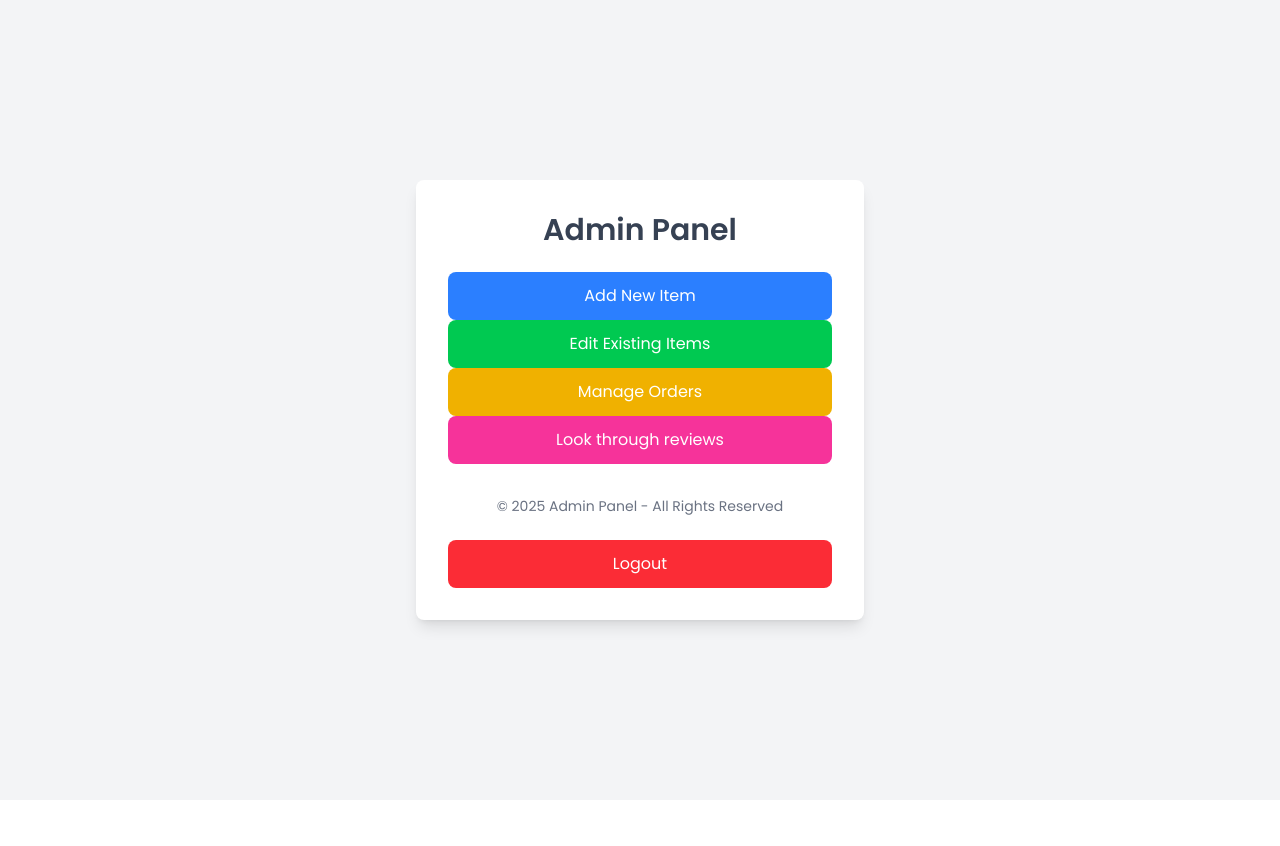
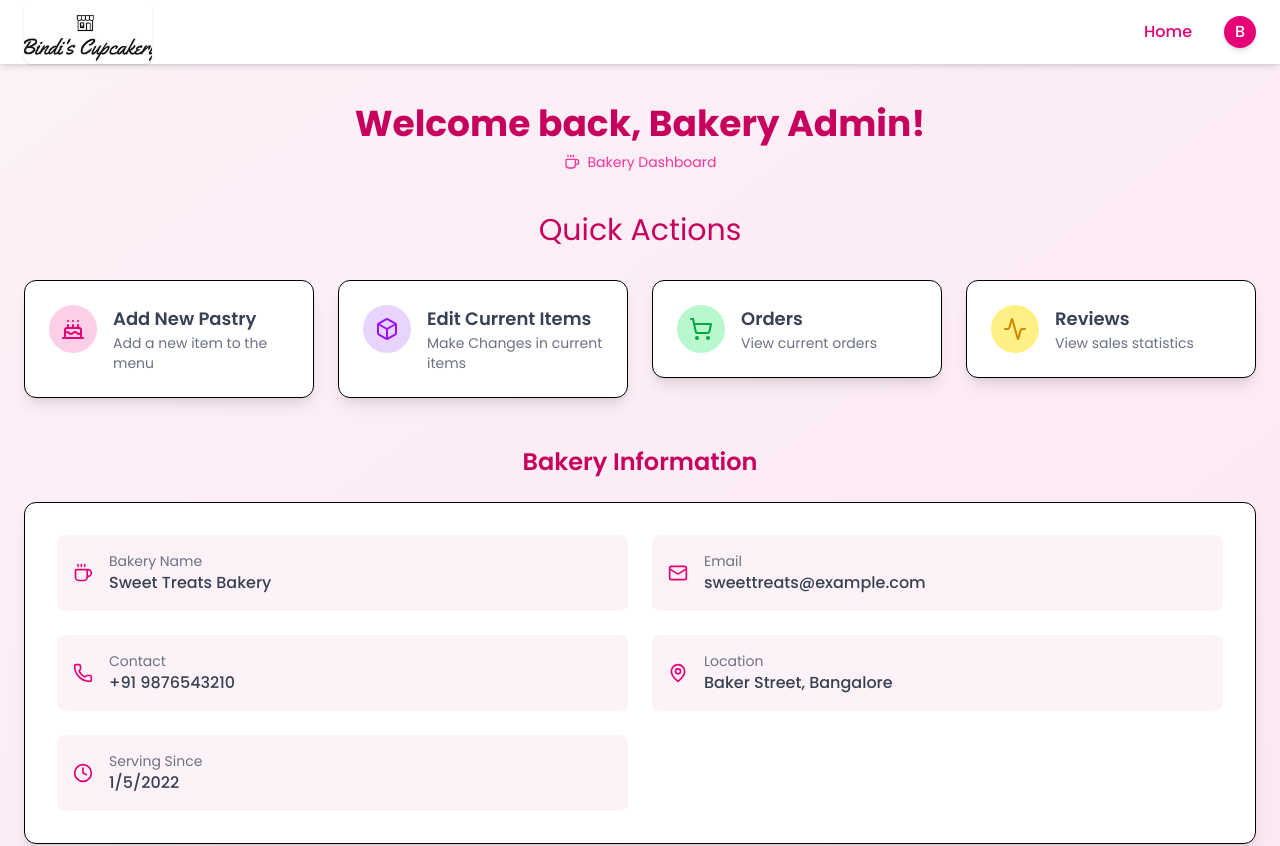
Before and after one commit to Govind2005/Say-Less-Mern, a React (Vite) app in the folder frontend/: page /admin in a window 1280 px wide. Shown: the top 846 px of the page. Before the commit the page ends 800 px from the top, so only its background shows below. Built offline with nearby package versions, Linux system fonts and the light colour scheme; sample sign-in values are in the browser's storage.

Commit message:
admin panel upgraded

```diff
--- a/frontend/Bindi_s Cupcakery/index.html
+++ b/frontend/Bindi_s Cupcakery/index.html
@@ -250,7 +250,7 @@
                 </button>
 
                 <div class="embed-responsive embed-responsive-16by9">
-                    <iframe class="embed-responsive-item" src="" id="video"
+                    <iframe title="item" class="embed-responsive-item" src="" id="video"
     allowfullscreen
     allow="accelerometer; autoplay; clipboard-write; encrypted-media; gyroscope; picture-in-picture"
     frameborder="0">
--- a/frontend/Bindi_s Cupcakery/scss/bootstrap/scss/_buttons.scss
+++ b/frontend/Bindi_s Cupcakery/scss/bootstrap/scss/_buttons.scss
@@ -14,6 +14,8 @@
   white-space: $btn-white-space;
   vertical-align: middle;
   user-select: none;
+-webkit-user-select: none;
+
   background-color: transparent;
   border: $btn-border-width solid transparent;
   @include button-size($btn-padding-y, $btn-padding-x, $btn-font-size, $btn-line-height, $btn-border-radius);
--- a/frontend/Bindi_s Cupcakery/scss/bootstrap/scss/_reboot.scss
+++ b/frontend/Bindi_s Cupcakery/scss/bootstrap/scss/_reboot.scss
@@ -25,6 +25,7 @@
 html {
   font-family: sans-serif; // 2
   line-height: 1.15; // 3
+text-size-adjust: 100%;
   -webkit-text-size-adjust: 100%; // 4
   -webkit-tap-highlight-color: rgba($black, 0); // 5
 }
--- a/frontend/package.json
+++ b/frontend/package.json
@@ -13,9 +13,11 @@
     "@tailwindcss/vite": "^4.0.5",
     "@types/bcryptjs": "^2.4.6",
     "bcryptjs": "^2.4.3",
+    "clsx": "^2.1.1",
     "crypto-js": "^4.2.0",
     "dotenv": "^16.4.7",
     "framer-motion": "^12.4.2",
+    "lucide-react": "^0.475.0",
     "razorpay": "^2.9.5",
     "react": "^19.0.0",
     "react-dom": "^19.0.0",
@@ -23,6 +25,7 @@
     "react-router": "^7.1.5",
     "react-router-dom": "^7.1.5",
     "scrollreveal": "^4.0.9",
+    "tailwind-merge": "^3.0.1",
     "tailwindcss": "^4.0.5"
   },
   "devDependencies": {
--- /dev/null
+++ b/frontend/src/components/lib/utils.ts
@@ -0,0 +1,6 @@
+import { type ClassValue, clsx } from "clsx"
+import { twMerge } from "tailwind-merge"
+
+export function cn(...inputs: ClassValue[]) {
+  return twMerge(clsx(inputs))
+}
--- /dev/null
+++ b/frontend/src/components/ui/card.tsx
@@ -0,0 +1,42 @@
+import * as React from "react"
+import { cn } from "../lib/utils"
+
+const Card = React.forwardRef<HTMLDivElement, React.HTMLAttributes<HTMLDivElement>>(({ className, ...props }, ref) => (
+  <div ref={ref} className={cn("rounded-lg border bg-card text-card-foreground shadow-sm", className)} {...props} />
+))
+Card.displayName = "Card"
+
+const CardHeader = React.forwardRef<HTMLDivElement, React.HTMLAttributes<HTMLDivElement>>(
+  ({ className, ...props }, ref) => (
+    <div ref={ref} className={cn("flex flex-col space-y-1.5 p-6", className)} {...props} />
+  ),
+)
+CardHeader.displayName = "CardHeader"
+
+const CardTitle = React.forwardRef<HTMLParagraphElement, React.HTMLAttributes<HTMLHeadingElement>>(
+  ({ className, ...props }, ref) => (
+    <h3 ref={ref} className={cn("text-2xl font-semibold leading-none tracking-tight", className)} {...props} />
+  ),
+)
+CardTitle.displayName = "CardTitle"
+
+const CardDescription = React.forwardRef<HTMLParagraphElement, React.HTMLAttributes<HTMLParagraphElement>>(
+  ({ className, ...props }, ref) => (
+    <p ref={ref} className={cn("text-sm text-muted-foreground", className)} {...props} />
+  ),
+)
+CardDescription.displayName = "CardDescription"
+
+const CardContent = React.forwardRef<HTMLDivElement, React.HTMLAttributes<HTMLDivElement>>(
+  ({ className, ...props }, ref) => <div ref={ref} className={cn("p-6 pt-0", className)} {...props} />,
+)
+CardContent.displayName = "CardContent"
+
+const CardFooter = React.forwardRef<HTMLDivElement, React.HTMLAttributes<HTMLDivElement>>(
+  ({ className, ...props }, ref) => (
+    <div ref={ref} className={cn("flex items-center p-6 pt-0", className)} {...props} />
+  ),
+)
+CardFooter.displayName = "CardFooter"
+
+export { Card, CardHeader, CardFooter, CardTitle, CardDescription, CardContent }
--- a/frontend/src/pages/AdminPage.tsx
+++ b/frontend/src/pages/AdminPage.tsx
@@ -1,6 +1,9 @@
 import React, { useState } from 'react';
 import CryptoJS from 'crypto-js';
 import { Link, NavLink, useNavigate } from 'react-router-dom';
+
+import { Cake, ShoppingCart, Box, Activity, Coffee, Mail, Phone, MapPin, Clock } from "lucide-react";
+import { Card } from '../components/ui/card';
 
 const CORRECT_USERNAME = 'user';
 const CORRECT_PASSWORD_HASH = CryptoJS.SHA256('cake').toString(CryptoJS.enc.Base64); // Hash the correct password
@@ -33,8 +36,8 @@ const AdminPage = () => {
   };
 
     return (
-        <>
-        {localStorage.getItem('isLoggedIn') === 'false' &&
+      <>
+      {localStorage.getItem('isLoggedIn') === 'false' &&
         <form onSubmit={handleLogin} className="max-w-sm mx-auto p-6 bg-pink-50 rounded-lg shadow-lg mt-32">
     <h2 className="text-3xl font-semibold text-center mb-6">Login</h2>
 
@@ -64,39 +67,81 @@ const AdminPage = () => {
     {error && <p className="mt-4 text-red-500 text-center">{error}</p>}
 </form>  }
 {localStorage.getItem('isLoggedIn') === 'true' &&
-<>
-<div className="min-h-screen bg-gray-100 flex items-center justify-center py-12 px-4 sm:px-6 lg:px-8">
-      <div className="max-w-md w-full bg-white shadow-lg rounded-lg p-8 space-y-6">
-        <h2 className="text-3xl font-semibold text-center text-gray-700">Admin Panel</h2>
+      <div className="min-h-screen bg-gradient-to-br from-pink-50 to-pink-100">
+      {/* Header */}
+      <header className="bg-white shadow-md sticky top-0 z-50">
+        <div className="container flex h-16 items-center justify-between px-6">
+          <div className="flex items-center gap-3">
+            <img className="w-32 h-16 object-cover rounded-lg shadow-sm" src="./logo.jpg" alt="Bakery Logo" />
+          </div>
+          <nav className="flex items-center gap-8 text-pink-600 font-medium">
+          <Link onClick={handleLogout} to="/" className={location.pathname === "/" ? "active" : ""}>Home</Link>
+            <div className="h-8 w-8 rounded-full bg-pink-600 text-white flex items-center justify-center shadow-md">B</div>
+          </nav>
+        </div>
+      </header>
 
-        <div className="space-y-4">
-          <Link to="/add">
-            <button className="w-full py-3 px-4 bg-blue-500 text-white rounded-lg hover:bg-blue-600 focus:outline-none focus:ring-2 focus:ring-blue-400 transition">
-              Add New Item
-            </button>
-          </Link>
-
-          <Link to="/edit">
-            <button className="w-full py-3 px-4 bg-green-500 text-white rounded-lg hover:bg-green-600 focus:outline-none focus:ring-2 focus:ring-green-400 transition">
-              Edit Existing Items
-            </button>
-          </Link>
-
-          <Link to="/order">
-            <button className="w-full py-3 px-4 bg-yellow-500 text-white rounded-lg hover:bg-yellow-600 focus:outline-none focus:ring-2 focus:ring-yellow-400 transition">
-              Manage Orders
-            </button>
-          </Link>
-          <Link to="/review">
-            <button className="w-full py-3 px-4 bg-pink-500 text-white rounded-lg hover:bg-yellow-600 focus:outline-none focus:ring-2 focus:ring-yellow-400 transition">
-              Look through reviews
-            </button>
-          </Link>
+      {/* Main Content */}
+      <main className="px-6 py-10">
+        <div className="mb-10 text-center">
+          <h1 className="text-4xl font-bold text-pink-700 mb-2">Welcome back, Bakery Admin!</h1>
+          <div className="flex items-center justify-center gap-2 text-sm text-pink-500">
+            <Coffee className="h-4 w-4" />
+            Bakery Dashboard
+          </div>
         </div>
 
-        <footer className="text-center text-gray-500 text-sm mt-8">
-          <p>© 2025 Admin Panel - All Rights Reserved</p>
-        </footer>
+        {/* Quick Actions */}
+        <section className="mb-12">
+          <h2 className="text-3xl font-serif text-pink-700 text-center mb-8">Quick Actions</h2>
+          <div className="grid grid-cols-1 md:grid-cols-2 lg:grid-cols-4 gap-6">
+            {[
+              { icon: Cake, bg: 'bg-pink-200', text: 'text-pink-600', title: 'Add New Pastry', desc: 'Add a new item to the menu',link:"/add" },
+              { icon: Box, bg: 'bg-purple-200', text: 'text-purple-600', title: 'Edit Current Items', desc: 'Make Changes in current items',link:"/edit" },
+              { icon: ShoppingCart, bg: 'bg-green-200', text: 'text-green-600', title: 'Orders', desc: 'View current orders',link:"/order" },
+              { icon: Activity, bg: 'bg-yellow-200', text: 'text-yellow-600', title: 'Reviews', desc: 'View sales statistics',link:"/review" }
+            ].map((action, index) => (
+                <Link to={action.link}>
+              <Card key={index} className="p-6 bg-white rounded-xl shadow-lg hover:shadow-2xl transition">
+                <div className="flex items-start gap-4">
+                  <div className={`p-3 rounded-full ${action.bg} ${action.text}`}>
+                    <action.icon className="h-6 w-6" />
+                  </div>
+                  <div>
+                    <h3 className="font-semibold text-lg text-gray-700">{action.title}</h3>
+                    <p className="text-sm text-gray-500">{action.desc}</p>
+                  </div>
+                </div>
+              </Card>
+                </Link>
+            ))}
+          </div>
+        </section>
+
+        {/* Bakery Information */}
+        <section className="mb-12">
+          <h2 className="text-2xl font-semibold text-pink-700 mb-6 text-center">Bakery Information</h2>
+          <Card className="p-8 bg-white rounded-xl shadow-lg">
+            <div className="grid gap-6 md:grid-cols-2">
+              {[{ icon: Coffee, label: 'Bakery Name', value: 'Sweet Treats Bakery' },
+                { icon: Mail, label: 'Email', value: 'sweettreats@example.com' },
+                { icon: Phone, label: 'Contact', value: '+91 9876543210' },
+                { icon: MapPin, label: 'Location', value: 'Baker Street, Bangalore' },
+                { icon: Clock, label: 'Serving Since', value: '1/5/2022' }
+              ].map((info, index) => (
+                <div key={index} className="flex items-center gap-4 bg-pink-50 p-4 rounded-lg">
+                  <info.icon className="h-5 w-5 text-pink-600" />
+                  <div>
+                    <div className="text-sm text-gray-500">{info.label}</div>
+                    <div className="font-medium text-gray-700">{info.value}</div>
+                  </div>
+                </div>
+              ))}
+            </div>
+          </Card>
+        </section>
+
+        {/* Listed Bakery Items */}
         <NavLink to={"/admin"}>
         <button
         onClick={handleLogout}
@@ -104,11 +149,9 @@ const AdminPage = () => {
             Logout
           </button>
           </NavLink>
-      </div>
-    </div>
-     </>
-            }
-</>
+      </main>
+    </div>}
+              </>
     );
 };
 
```
Also changed, not shown: frontend/Bindi_s Cupcakery/css/style.css, frontend/Bindi_s Cupcakery/css/style.min.css, frontend/Bindi_s Cupcakery/lib/owlcarousel/assets/owl.carousel.css, 1 other file (tests, documents, lock files or other folders).
